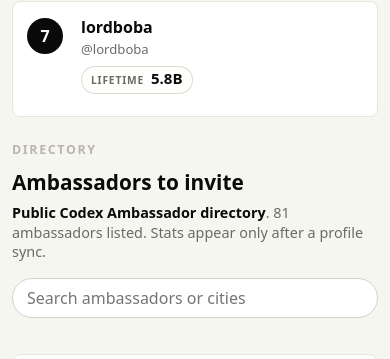
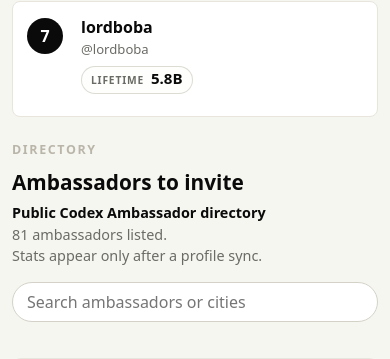
Before and after one commit to globodex/tokenmaxx-board, a website: page index.html in a window 390 px wide. Shown: the part 1892-2251 px from the top of the page. Drawn offline with Linux system fonts and the light colour scheme.

Commit message:
Improve directory note wrapping

```diff
--- a/app.js
+++ b/app.js
@@ -237,7 +237,7 @@ function renderAmbassadors() {
     const total = ambassadors.length;
     const visible = pendingAmbassadors.length;
     const countText = term ? `${visible} matching ambassadors` : `${total} ambassadors listed`;
-    ambassadorSourceLabel.textContent = `${countText}. Stats appear only after a profile sync.`;
+    ambassadorSourceLabel.textContent = `${countText}.`;
   }
 
   ambassadorDirectory.innerHTML = pendingAmbassadors.map((ambassador) => {
--- a/index.html
+++ b/index.html
@@ -4,7 +4,7 @@
     <meta charset="utf-8">
     <meta name="viewport" content="width=device-width, initial-scale=1">
     <title>Tokenmaxx Board</title>
-    <link rel="stylesheet" href="./styles.css?v=icon-mobile-polish">
+    <link rel="stylesheet" href="./styles.css?v=directory-note-wrap">
   </head>
   <body>
     <main class="page-shell">
@@ -122,9 +122,10 @@
             <div>
               <p class="eyebrow">Directory</p>
               <h2>Ambassadors to invite</h2>
-              <p class="section-note">
-                <a href="https://developers.openai.com/community/codex-ambassadors">Public Codex Ambassador directory</a>.
-                <span id="ambassadorSourceLabel">Stats appear only after a profile sync.</span>
+              <p class="section-note directory-note">
+                <a href="https://developers.openai.com/community/codex-ambassadors">Public Codex Ambassador directory</a>
+                <span id="ambassadorSourceLabel">Loading ambassadors.</span>
+                <span>Stats appear only after a profile sync.</span>
               </p>
             </div>
             <label class="directory-search">
@@ -142,6 +143,6 @@
       </footer>
     </main>
 
-    <script src="./app.js?v=utc-timestamps" type="module"></script>
+    <script src="./app.js?v=directory-note-wrap" type="module"></script>
   </body>
 </html>
--- a/styles.css
+++ b/styles.css
@@ -454,6 +454,12 @@ h2 {
 
 .section-note a:hover {
   text-decoration: underline;
+}
+
+.directory-note {
+  display: flex;
+  flex-wrap: wrap;
+  gap: 0 5px;
 }
 
 .sort-control {
@@ -1041,6 +1047,12 @@ footer {
     flex-direction: column;
   }
 
+  .directory-note {
+    display: grid;
+    gap: 2px;
+    max-width: 31ch;
+  }
+
   .directory-search,
   .directory-search input {
     width: 100%;
```
